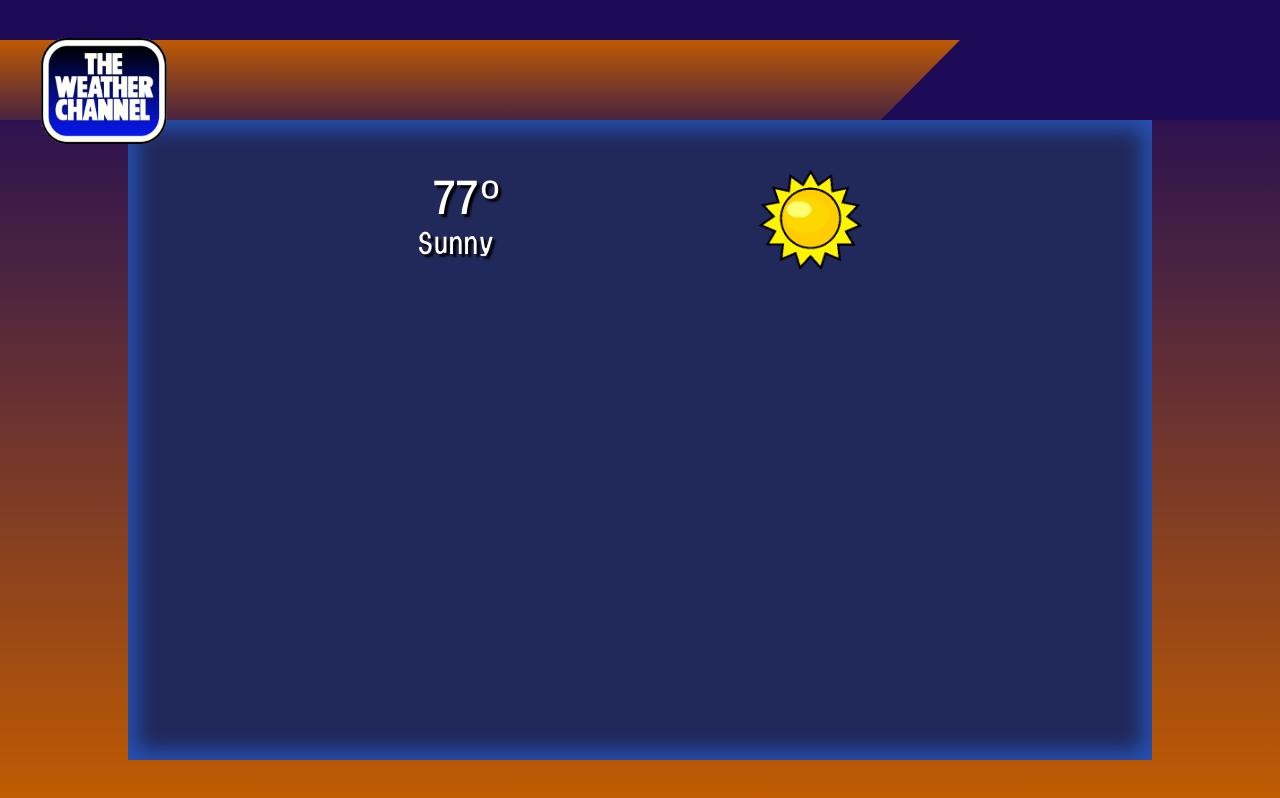
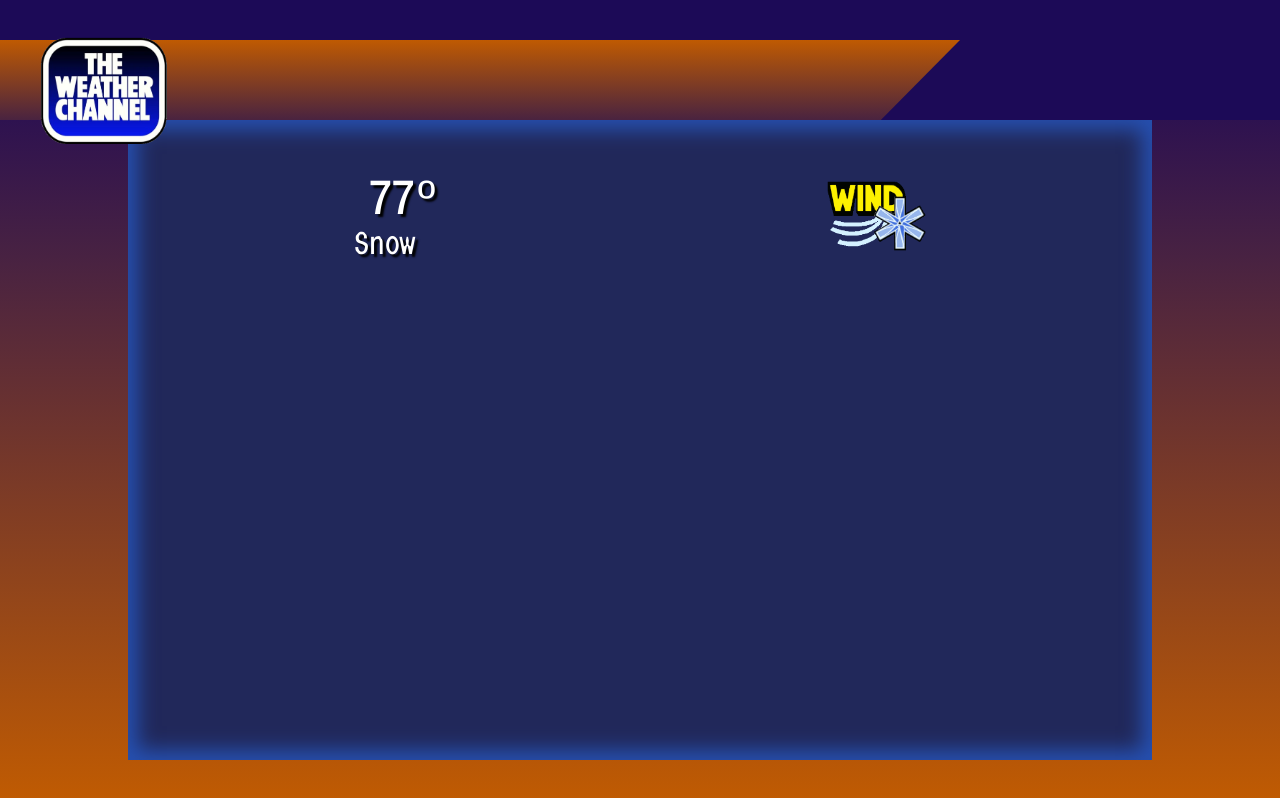
Before and after one commit to ednanf/weatherstar-9001, a React (Vite) app: page / in a window 1280 px wide. Built offline with nearby package versions, Linux system fonts and the light colour scheme.

Commit message:
Add todos

```diff
--- a/src/components/MainTempDisplay/MainTempDisplay.css
+++ b/src/components/MainTempDisplay/MainTempDisplay.css
@@ -1,7 +1,8 @@
 /* Comprises both temperature, degree symbol and weather conditions */
 #main-temp-container {
     display: flex;
-    justify-content: space-evenly;
+    justify-content: space-around;
+    align-items: center;
 }
 
 /* Temperature - only the number*/
@@ -27,6 +28,8 @@
 
 /* Weather icon - it works because the component returns an img anyway*/
 #main-temp-container img {
-    height: 100px;
+    height: auto;
     width: auto;
+    max-height: 70px;
+    max-width: auto;
 }
--- a/src/components/MainTempDisplay/MainTempDisplay.tsx
+++ b/src/components/MainTempDisplay/MainTempDisplay.tsx
@@ -1,12 +1,13 @@
-import React from 'react';
-
-// import Sunny from '../../assets/WeatherIcons/Sunny.gif';
-import Sunny from '../../libraries/WeatherIcons/Sunny';
+import BlowingSnow from '../../libraries/WeatherIcons/BlowingSnow';
 
 import './MainTempDisplay.css';
 
 // TODO: Make an icon library so I can import them in a useIcon hook and use a
 // switch statement to render the appropriate icon.
+
+// TODO: Fix weather icon size
+
+// TODO: Fix weather condition text overflow
 
 const MainTempDisplay = () => {
   return (
@@ -18,11 +19,9 @@ const MainTempDisplay = () => {
             <span id='main-degrees'>º</span>
           </p>
         </div>
-        <p id='main-conditions'>Sunny</p>
+        <p id='main-conditions'>Snow</p>
       </div>
-      <div className='main-weather-icon'>
-        <Sunny />
-      </div>
+      <BlowingSnow />
     </div>
   );
 };
--- /dev/null
+++ b/src/libraries/WeatherIcons/BlowingSnow.tsx
@@ -0,0 +1,8 @@
+import React from 'react';
+import BlowingSnowImage from '../../assets/WeatherIcons/Blowing-Snow.gif';
+
+const BlowingSnow: React.FC = () => {
+  return <img src={BlowingSnowImage} alt='Blowing snow' />;
+};
+
+export default BlowingSnow;
```
